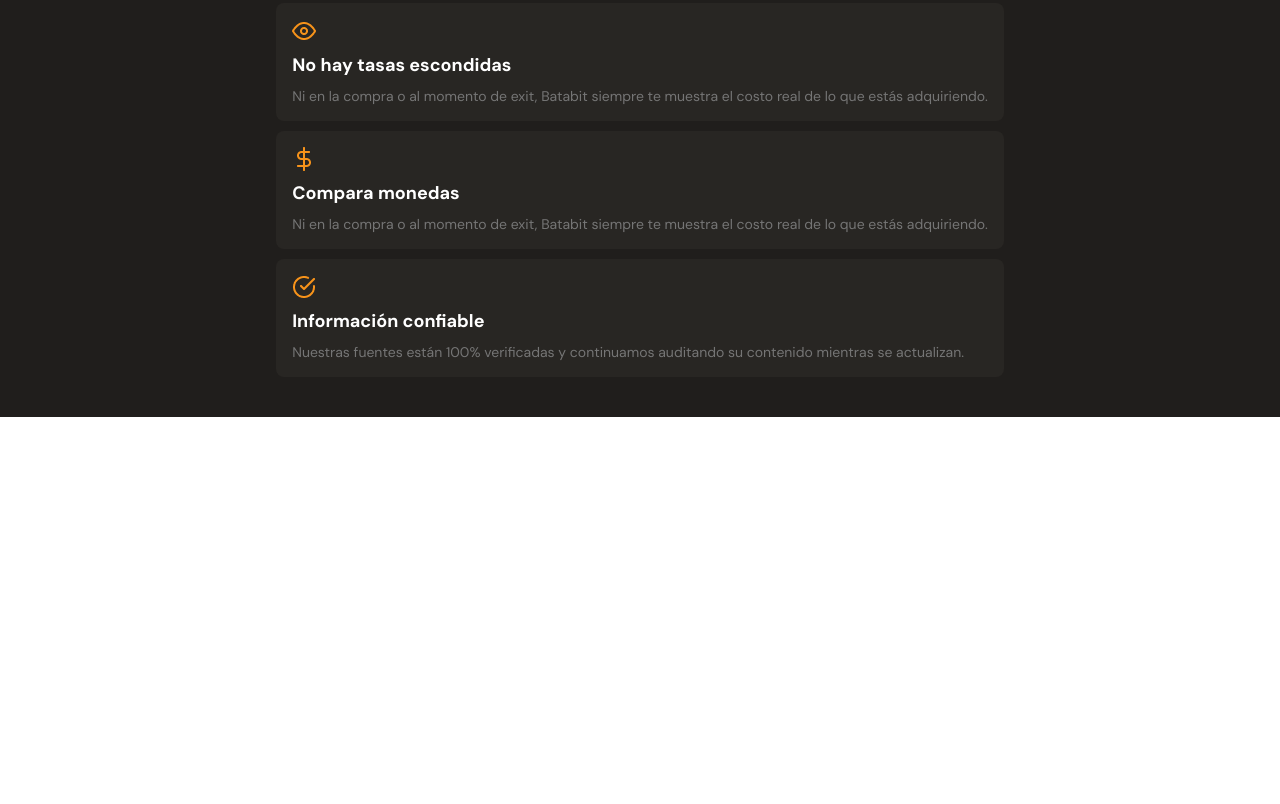
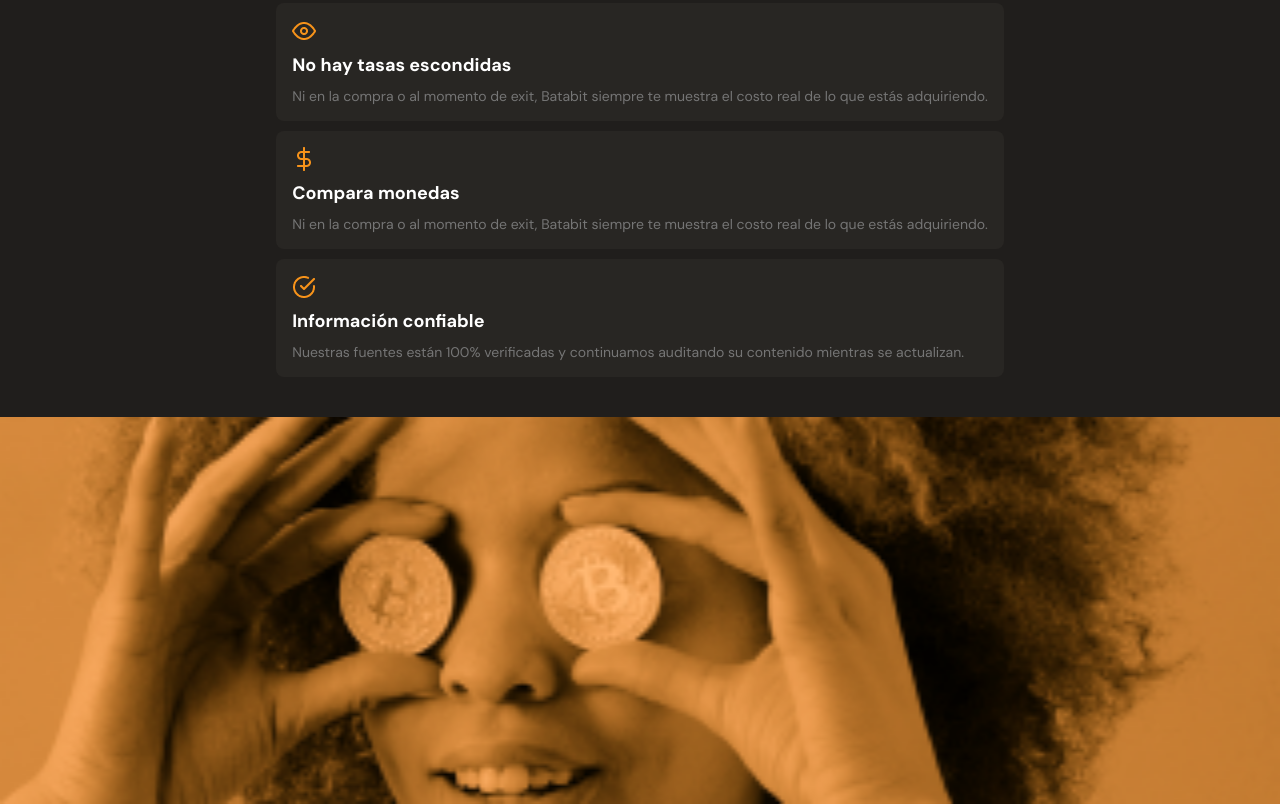
Before and after one commit to salvadorperezm/nicarao-agency, a plain HTML site: page curso-mobile-first/index.html in a window 1280 px wide. Shown: the part 1038-1842 px from the top of the page. Drawn offline with Linux system fonts and the light colour scheme; the site is published under a folder, as on GitHub Pages, so addresses that start at the root find nothing.

Commit message:
actualizando la ruta de la imagen de fondo

```diff
--- a/curso-mobile-first/styles.css
+++ b/curso-mobile-first/styles.css
@@ -185,7 +185,7 @@ table, th, td {
 
 .bg-image__section {
     height: 387px;
-    background-image: url("/assets/images/bitcoin-baby.png");
+    background-image: url("../assets/images/bitcoin-baby.png");
     background-position: center;
     background-repeat: no-repeat;
     background-size: cover;
```
